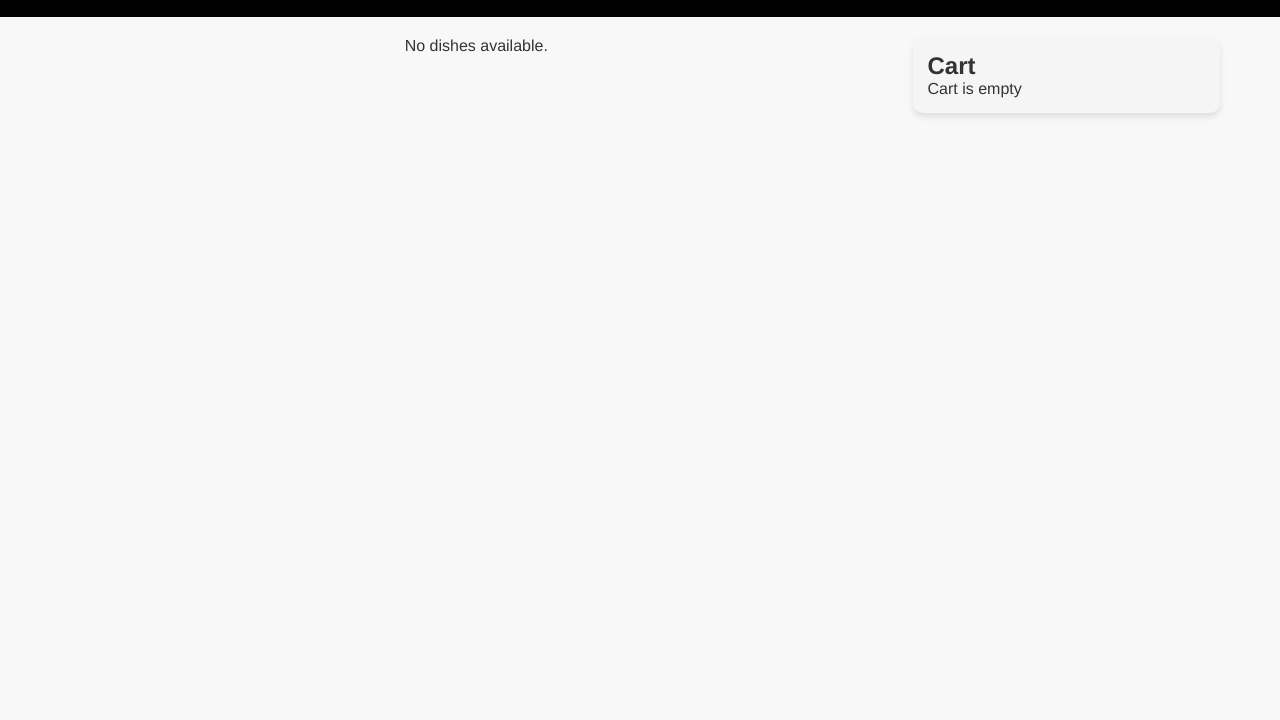
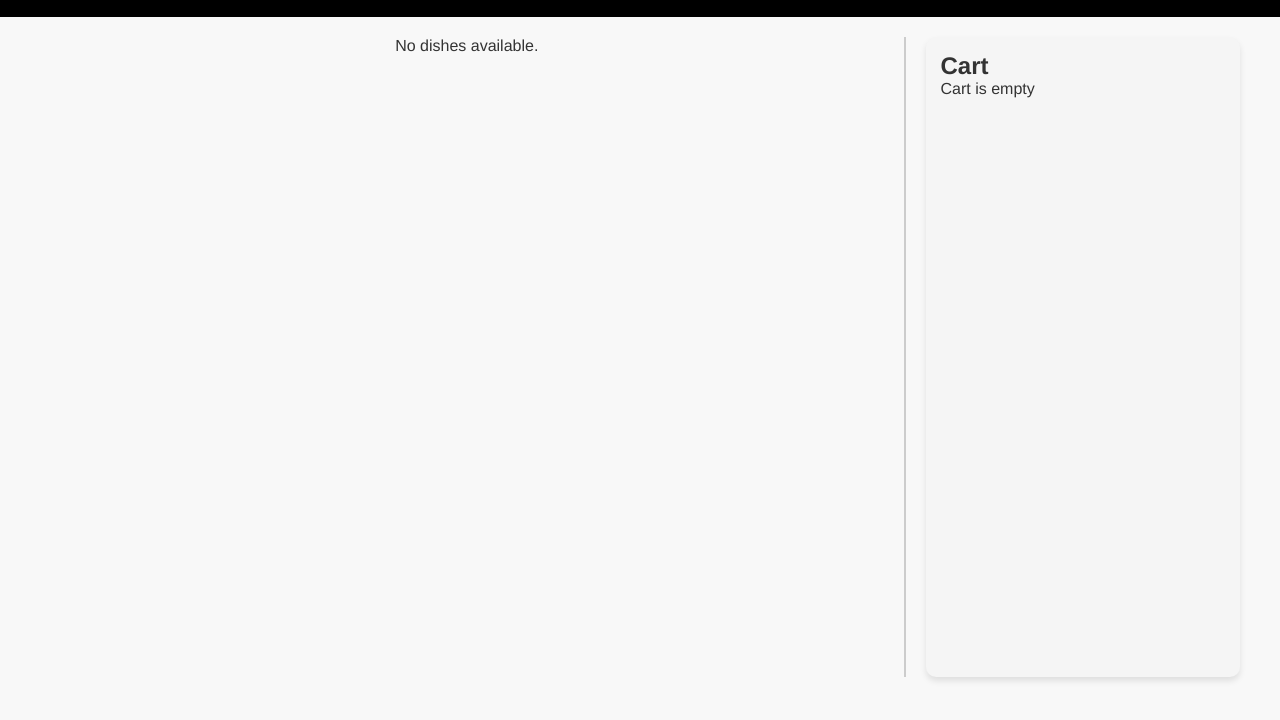
Before and after one commit to okothhillary/foodnet, a plain HTML site: page dishes.html in a window 1280 px wide. Shown: the part 60-780 px from the top of the page. Drawn offline with Linux system fonts and the light colour scheme; no server answers.

Commit message:
better scrolling

```diff
--- a/styles/dish.css
+++ b/styles/dish.css
@@ -1,5 +1,3 @@
-/* styles.css */
-
 /* Reset basic styles */
 * {
   margin: 0;
@@ -29,8 +27,22 @@
   padding: 0 20px;
 }
 
-  /* Dishes list container: using flex to create a responsive grid */
+/* Container for dishes and cart */
+.container {
+  display: flex;
+  max-width: 1200px;
+  margin: 20px auto;
+  gap: 20px;
+}
+
+/* Dishes Section */
 #dishes-list {
+  flex: 3;
+  height: 80vh;             /* Fixed height for independent scrolling */
+  overflow-y: auto;         /* Enable vertical scrolling */
+  padding-right: 10px;
+  border-right: 2px solid #ccc;  /* Dividing line */
+  /* Existing styling for dish cards remains in effect */
   display: flex;
   flex-wrap: wrap;
   gap: 20px;
@@ -53,33 +65,28 @@
   transform: translateY(-5px);
 }
 
-  /* Dish image styling */
 .dish img {
   width: 100%;
   height: 180px;
   object-fit: cover;
 }
 
-  /* Dish text content */
 .dish h2,
 .dish p {
   padding: 10px 15px;
 }
 
-  /* Dish name */
 .dish h2 {
   font-size: 1.25em;
   margin-bottom: 5px;
 }
 
-  /* Dish description */
 .dish p {
   font-size: 0.95em;
   line-height: 1.4;
   color: #555;
 }
 
-  /* Price styling (assumed to be the last paragraph) */
 .dish p:last-child {
   font-weight: bold;
   margin-top: auto;
@@ -143,27 +150,11 @@
   font-size: 16px;
 }
 
-/* Container for dishes and cart */
-.container {
-    display: flex;
-    max-width: 1200px;
-    margin: 20px auto;
-    padding: 0 20px;
-    gap: 20px;
-}
-
-/* Dishes Section*/
-#dishes-list {
-    flex: 3;
-    display: flex;
-    flex-wrap: wrap;
-    gap: 20px;
-    justify-content: center;
-}
-
 /* Cart Section */
 #cart {
   flex: 1;
+  height: 80vh;             /* Fixed height for independent scrolling */
+  overflow-y: auto;         /* Enable vertical scrolling */
   background-color: #f5f5f5;
   padding: 15px;
   border-radius: 10px;
```
Lines whose indentation alone changed are shown as unchanged.
